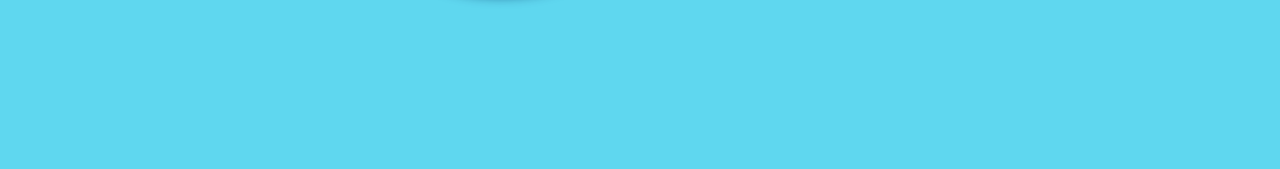
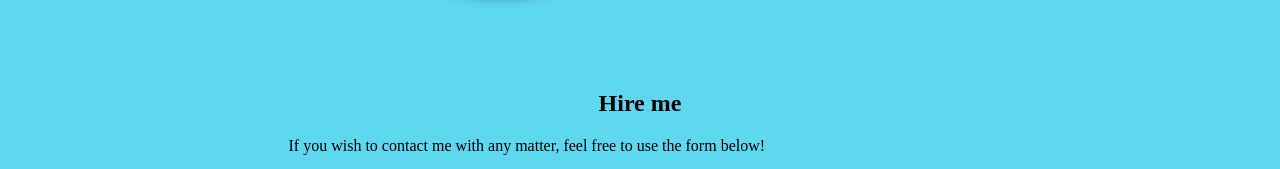
Before and after one commit to jradziejewski/portfolio-website, a React (Create React App) app: page / in a window 1280 px wide. Shown: the part 2040-2209 px from the top of the page. Before the commit the page ends 2110 px from the top, so only its background shows below. Built offline with nearby package versions, Linux system fonts and the light colour scheme; a web font is replaced by a local one.

Commit message:
feat: add contact form

```diff
--- a/public/index.html
+++ b/public/index.html
@@ -14,6 +14,11 @@
     <title>Jakub Radziejewski</title>
   </head>
   <body>
+    <form name="contact" netlify netlify-honeypot="bot-field" hidden>
+      <input type="text" name="name" />
+      <input type="email" name="email" />
+      <textarea name="message"></textarea>
+    </form>
     <noscript>You need to enable JavaScript to run this app.</noscript>
     <div id="root"></div>
   </body>
--- a/src/Components/App/App.js
+++ b/src/Components/App/App.js
@@ -1,7 +1,7 @@
 import React from "react"
 import "./App.css"
 import { About } from "../About/About"
-// import { Contact } from "../Contact/Contact"
+import { Contact } from "../Contact/Contact"
 import { Navbar } from "../Navbar/Navbar"
 import { Projects } from "../Projects/Projects"
 import { Skills } from "../Skills/Skills"
@@ -27,7 +27,7 @@ export class App extends React.Component {
         <Projects />
         <Skills />
         <Location />
-        {/* <Contact /> */}
+        <Contact />
       </main>
     )
   }
--- a/src/Components/Contact/Contact.js
+++ b/src/Components/Contact/Contact.js
@@ -2,23 +2,76 @@ import React from "react"
 import "./Contact.css"
 
 export class Contact extends React.Component {
+  constructor(props) {
+    super(props)
+    this.state = {
+      name: "",
+      email: "",
+      message: "",
+    }
+  }
+
+  handleNameChange(e) {
+    this.setState({ name: e.target.value })
+  }
+
+  handleEmailChange(e) {
+    this.setState({ email: e.target.value })
+  }
+
+  handleMessageChange(e) {
+    this.setState({ message: e.target.value })
+  }
+
+  handleSubmit(e) {
+    e.preventDefault()
+    const name = this.state.name
+    const email = this.state.email
+    const message = this.state.message
+    fetch("/", {
+      method: "POST",
+      headers: { "Content-Type": "application/x-www-form-urlencoded" },
+      body: encode({ "form-name": "contact", name, email, message }),
+    })
+      .then(() => alert("Message sent!"))
+      .catch((error) => alert(error))
+  }
+
   render() {
     return (
       <div id="contact">
         <div className="contact-container">
-          <form netlify name="contact">
+          <form netlify name="contact" onSubmit={this.handleSubmit.bind(this)}>
             <h2>Hire me</h2>
             <p>
               {" "}
-              Lorem ipsum dolor sit amet consectetur, adipisicing elit. Illum
-              suscipit officia aspernatur veritatis. Asperiores, aliquid?
+              If you wish to contact me with any matter, feel free to use the
+              form below!
             </p>
             <label htmlFor="name">Name</label>
-            <input type="text" id="name" name="name" />
+            <input
+              type="text"
+              value={this.state.name}
+              onChange={this.handleNameChange.bind(this)}
+              id="name"
+              name="name"
+            />
             <label htmlFor="email">Email</label>
-            <input type="email" id="email" name="email" />
+            <input
+              type="email"
+              value={this.state.email}
+              onChange={this.handleEmailChange.bind(this)}
+              id="email"
+              name="email"
+            />
             <label htmlFor="message">Message</label>
-            <input type="message" id="message" name="message" />
+            <input
+              type="message"
+              value={this.state.message}
+              onChange={this.handleMessageChange.bind(this)}
+              id="message"
+              name="message"
+            />
             <button type="submit">Submit</button>
           </form>
         </div>
```
